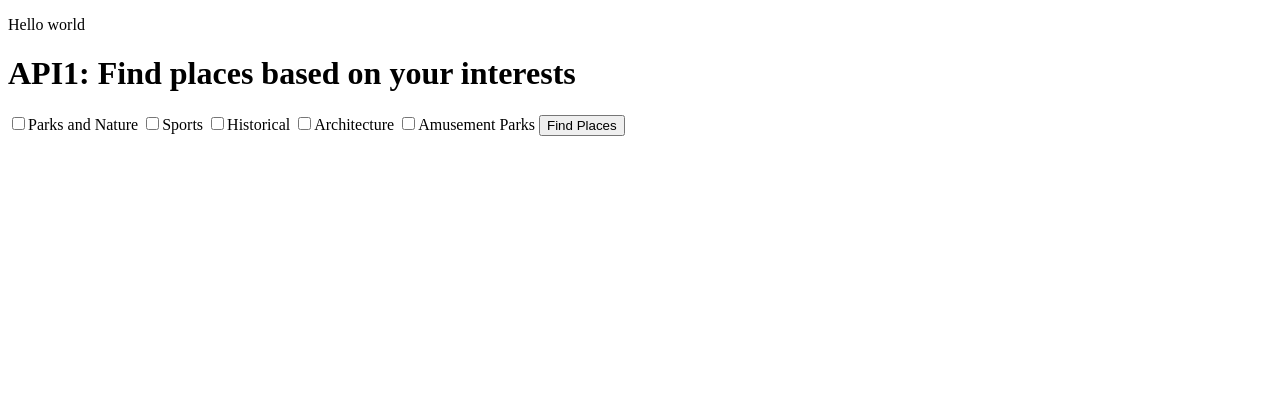
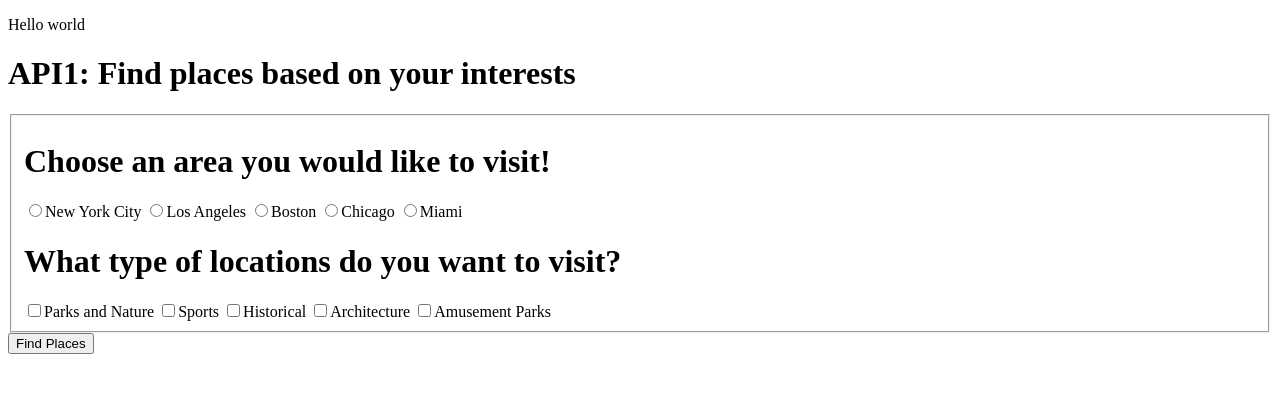
Before and after one commit to rahilshah1027/travel-itinerary-generator, a Flask app: page / in a window 1280 px wide. Shown: the top 393 px of the page. Run offline with Flask 3, Linux system fonts and the light colour scheme; a user stored in the database is signed in.

Commit message:
added more locations to select from

```diff
--- a/client/templates/home.html
+++ b/client/templates/home.html
@@ -8,14 +8,24 @@
 <body>
     <p> Hello world</p>
 
+
     <h1>API1: Find places based on your interests </h1>
     <form action="/search" method="post">
-        <label><input type="checkbox" name="interests" value="nature">Parks and Nature</label>
-        <label><input type="checkbox" name="interests" value="sports">Sports</label>
-        <label><input type="checkbox" name="interests" value="historical">Historical</label>
-        <label><input type="checkbox" name="interests" value="architecture">Architecture</label>
-        <label><input type="checkbox" name="interests" value="amusements">Amusement Parks</label>
-        <!-- Add more interests as needed -->
+        <fieldset>
+            <h1> Choose an area you would like to visit! </h1>
+                <label><input type="radio" name="location" value="New York City">New York City</label>
+                <label><input type="radio" name="location" value="Los Angeles">Los Angeles</label>
+                <label><input type="radio" name="location" value="Boston">Boston</label>
+                <label><input type="radio" name="location" value="Chicago">Chicago</label>
+                <label><input type="radio" name="location" value="Miami">Miami</label>
+
+            <h1> What type of locations do you want to visit? </h1>
+                <label><input type="checkbox" name="interests" value="nature">Parks and Nature</label>
+                <label><input type="checkbox" name="interests" value="sports">Sports</label>
+                <label><input type="checkbox" name="interests" value="historical">Historical</label>
+                <label><input type="checkbox" name="interests" value="architecture">Architecture</label>
+                <label><input type="checkbox" name="interests" value="amusements">Amusement Parks</label>
+        </fieldset>
         <button type="submit">Find Places</button>
     </form>
 
--- a/server/api.py
+++ b/server/api.py
@@ -5,7 +5,7 @@ import openai
 import logging
 
 #opentripmap api
-def fetch_places(lat, lon, radius=40000, kinds="interesting_places"):
+def fetch_places(lat, lon, radius, kinds):
     api_key = "5ae2e3f221c38a28845f05b65a7e1cdfbe3a4740c3cbdee55a380d62"  # Use your actual API key
     url = f"https://api.opentripmap.com/0.1/en/places/radius?radius={radius}&lon={lon}&lat={lat}&kinds={kinds}&apikey={api_key}"
     response = requests.get(url)
--- a/server/server.py
+++ b/server/server.py
@@ -4,10 +4,10 @@ from flask_sqlalchemy import SQLAlchemy
 from authlib.integrations.flask_client import OAuth
 from sqlalchemy import Integer, String
 from sqlalchemy.orm import DeclarativeBase, Mapped, mapped_column
-import os, requests
 from api import fetch_places
 from flask import jsonify, request
 from dotenv import load_dotenv
+import os, requests, random
 
 app = Flask(__name__, template_folder='../client/templates')
 app.config["SQLALCHEMY_DATABASE_URI"] = "sqlite:///project.db"
@@ -59,6 +59,7 @@ def homepage():
 
 @app.route('/search', methods=['POST'])
 def search():
+    location = request.form.get('location')
     interests = request.form.getlist('interests')
     # check if the user entered any interests
     if len(interests) == 0:
@@ -81,18 +82,24 @@ def search():
         'historical': 'historic',
         'architecture': 'architecture',
         'amusements': 'amusements',
-        # Add more interests and locations as needed
     }
     kinds = ','.join(interest_map[i] for i in interests if i in interest_map)
 
     #opentripmap api call
-    #interests = request.form.getlist('interests')
-    lat, lon = 40.7128, -74.0060
-    places_response = fetch_places(lat, lon, kinds=kinds)
-    print(places_response['features'])
-    places = [places_response['features'][i] for i in range(5)]
-    print(places)
-    return render_template('results.html', interests=interests, selected_locations=selected_locations, places=places)
+    location_coords = {
+        "New York City": (40.7128, -74.0060),
+        "Los Angeles": (34.052235, -118.243683),
+        "Boston": (42.360081, -71.058884),
+        "Chicago": (41.878113, -87.629799),
+        "Miami": (25.761681, -80.191788)
+    }
+    #lat, lon = 40.7128, -74.0060
+    lat, lon = location_coords[location][0], location_coords[location][1]
+    places_response = fetch_places(lat, lon, radius=40000, kinds=kinds)
+
+    #filter out places with no names and chose 5 random ones
+    random5 = random.choices([place for place in places_response['features'] if place['properties']['name'] != ''], k=min(5, len(places_response['features'])))
+    return render_template('results.html', interests=interests, selected_locations=selected_locations, places=random5)
 
 @app.route('/login')
 def login():
```
Also changed, not shown: client/templates/results.html (+4 -4 lines).
